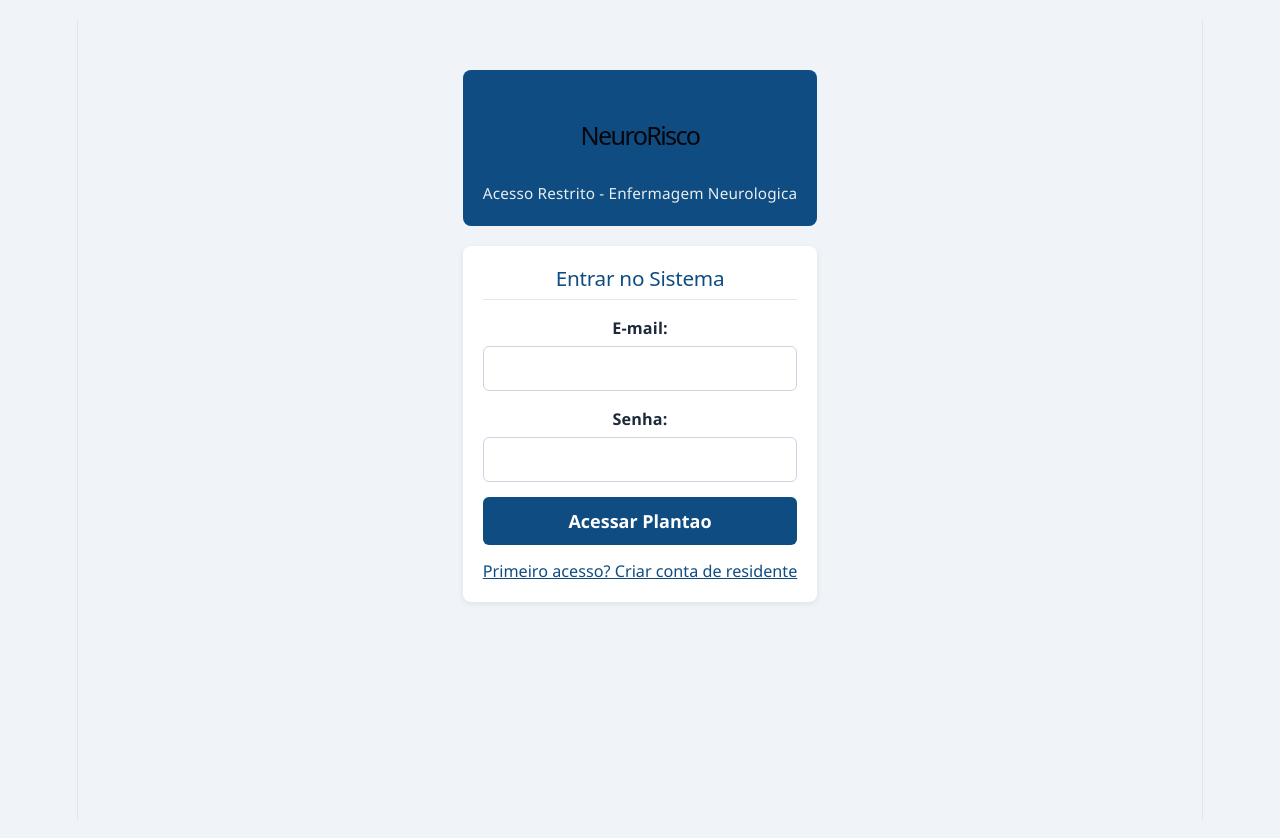
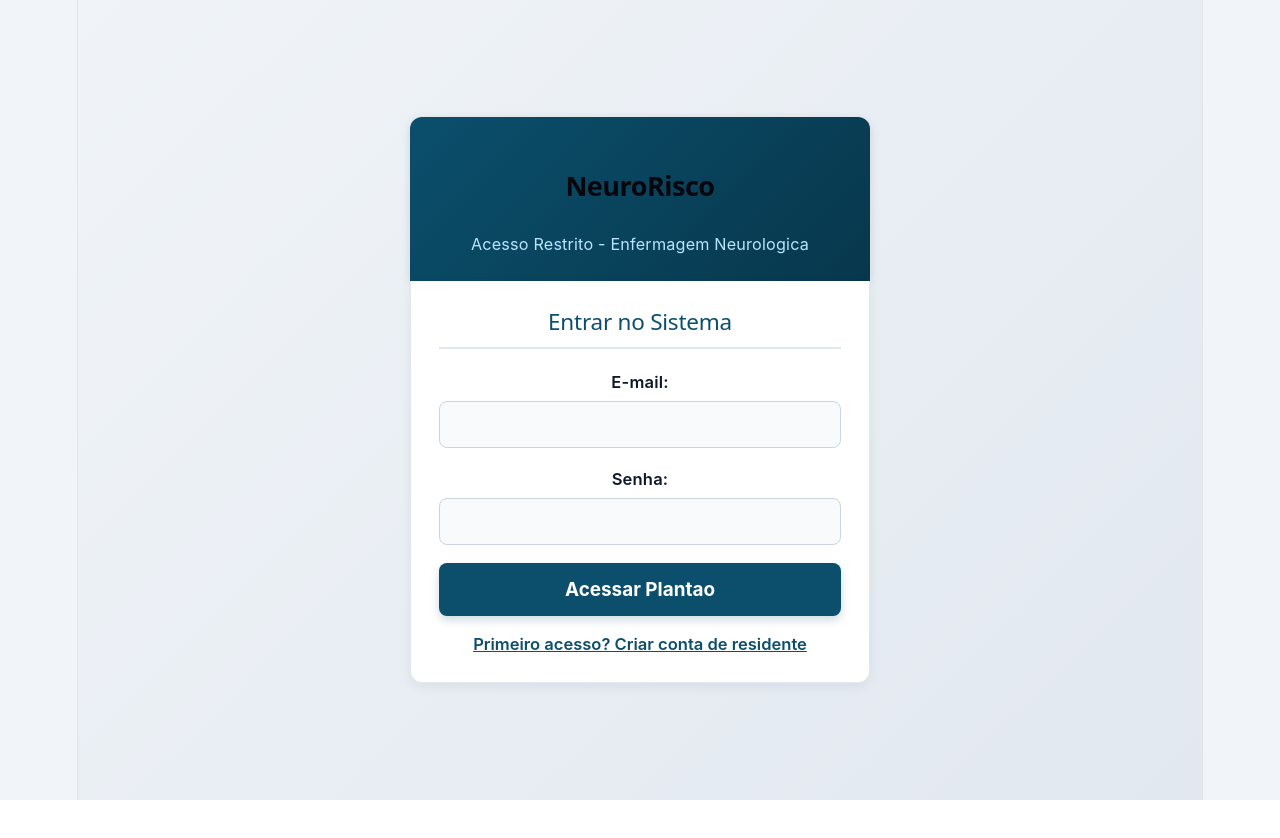
Before and after one commit to evertonferreiraazevedo/neuro-risco, a React app in the folder frontend/: page / in a window 1280 px wide. After the commit the page ends 800 px from the top, so only its background shows below. Built offline with nearby package versions, Linux system fonts and the light colour scheme; no server answers; the HTML template or start-up script is replaced by a standard one.

Commit message:
Prepara projeto para add cadastro de paciente e historio de atendimento de enfermeiro

```diff
--- a/frontend/src/App.css
+++ b/frontend/src/App.css
@@ -1,41 +1,436 @@
-* { box-sizing: border-box; margin: 0; padding: 0; font-family: 'Segoe UI', Tahoma, Geneva, Verdana, sans-serif; }
-body { background-color: #f0f4f8; color: #1e293b; padding: 20px; }
-.container { max-width: 950px; margin: 0 auto; }
+/* ==========================================================================
+   RESET E VARIAVEIS DE COR (TEMA MEDICO / NEUROINTENSIVISMO)
+   ========================================================================== */
+:root {
+  --primaria: #0b4f6c;
+  --primaria-escura: #07374c;
+  --primaria-clara: #e0f2fe;
+  --fundo-pagina: #f1f5f9;
+  --fundo-card: #ffffff;
+  --texto-principal: #0f172a;
+  --texto-secundario: #475569;
+  --borda: #cbd5e1;
+  --borda-suave: #e2e8f0;
 
-/* Header e Navegacao */
-header { background-color: #0f4c81; color: white; padding: 20px; border-radius: 8px; margin-bottom: 20px; display: flex; justify-content: space-between; align-items: center; }
-header h1 { font-size: 1.4rem; }
-header p { font-size: 0.85rem; opacity: 0.9; }
-.btn-sair { background-color: #dc2626; color: white; border: none; padding: 8px 14px; border-radius: 6px; cursor: pointer; font-weight: 600; }
+  --critico-bg: #fef2f2;
+  --critico-borda: #dc2626;
+  --critico-texto: #991b1b;
 
-/* Abas das Escalas */
-.tabs { display: flex; gap: 10px; margin-bottom: 20px; flex-wrap: wrap; }
-.tab-btn { flex: 1; min-width: 140px; padding: 12px; border: 1px solid #cbd5e1; background: white; border-radius: 6px; font-weight: 600; cursor: pointer; color: #475569; transition: 0.2s; }
-.tab-btn.ativa { background-color: #0f4c81; color: white; border-color: #0f4c81; }
+  --alerta-bg: #fffbeb;
+  --alerta-borda: #d97706;
+  --alerta-texto: #92400e;
 
-/* Cards e Formularios */
-.card { background: white; padding: 20px; border-radius: 8px; box-shadow: 0 2px 6px rgba(0,0,0,0.08); margin-bottom: 20px; }
-.card h2 { font-size: 1.15rem; color: #0f4c81; margin-bottom: 15px; border-bottom: 1px solid #e2e8f0; padding-bottom: 8px; }
-.grid-2 { display: grid; grid-template-columns: 1fr 1fr; gap: 15px; margin-bottom: 15px; }
-.form-group { margin-bottom: 15px; }
-label { display: block; font-weight: 600; margin-bottom: 5px; font-size: 0.9rem; }
-input, select, textarea { width: 100%; padding: 10px; border: 1px solid #cbd5e1; border-radius: 6px; font-size: 0.95rem; }
+  --seguro-bg: #f0fdf4;
+  --seguro-borda: #16a34a;
+  --seguro-texto: #166534;
 
-/* Caixas de Resultado */
-.resultado-box { background-color: #f8fafc; border-left: 5px solid #0f4c81; padding: 15px; margin: 20px 0; border-radius: 4px; }
-.resultado-box.alto-risco { border-left-color: #dc2626; background-color: #fef2f2; }
-.resultado-box.moderado-risco { border-left-color: #d97706; background-color: #fffbeb; }
-.resultado-box.baixo-risco { border-left-color: #16a34a; background-color: #f0fdf4; }
+  --sombra-card: 0 4px 12px rgba(15, 23, 42, 0.06);
+}
 
-.btn-salvar { background-color: #0f4c81; color: white; border: none; padding: 12px 20px; font-size: 1rem; font-weight: bold; border-radius: 6px; cursor: pointer; width: 100%; }
-.btn-salvar:hover { background-color: #0a355c; }
+* {
+  box-sizing: border-box;
+  margin: 0;
+  padding: 0;
+  font-family: -apple-system, BlinkMacSystemFont, 'Segoe UI', Roboto, Oxygen, Ubuntu, Cantarell, sans-serif;
+}
 
-/* Historico e Botoes de Acao */
-.item-historico { border: 1px solid #e2e8f0; padding: 15px; border-radius: 6px; margin-bottom: 10px; display: flex; justify-content: space-between; align-items: center; gap: 10px; flex-wrap: wrap; }
-.acoes-historico { display: flex; gap: 8px; }
-.btn-copiar { background-color: #e2e8f0; color: #1e293b; border: none; padding: 8px 12px; border-radius: 4px; cursor: pointer; font-weight: 600; font-size: 0.85rem; }
-.btn-excluir { background-color: #fee2e2; color: #b91c1c; border: none; padding: 8px 12px; border-radius: 4px; cursor: pointer; font-weight: 600; font-size: 0.85rem; }
+html, body {
+  width: 100%;
+  min-height: 100vh;
+  background-color: var(--fundo-pagina);
+  color: var(--texto-principal);
+  -webkit-font-smoothing: antialiased;
+}
 
-/* Tela de Login */
-.login-container { max-width: 420px; margin: 50px auto; }
-.link-alternar { background: none; border: none; color: #0f4c81; text-decoration: underline; cursor: pointer; margin-top: 15px; display: block; width: 100%; text-align: center; font-size: 0.9rem; }
+/* ==========================================================================
+   CONTAINER PRINCIPAL (TELA TODA NO DESKTOP)
+   ========================================================================== */
+.container {
+  width: 100%;
+  max-width: 100%;
+  min-height: 100vh;
+  padding: 0 0 40px 0;
+}
+
+/* ==========================================================================
+   CABECALHO FIXO E MODERNO
+   ========================================================================== */
+header {
+  background: linear-gradient(135deg, var(--primaria) 0%, var(--primaria-escura) 100%);
+  color: white;
+  padding: 18px 32px;
+  display: flex;
+  justify-content: space-between;
+  align-items: center;
+  box-shadow: 0 2px 10px rgba(0, 0, 0, 0.12);
+  margin-bottom: 24px;
+}
+
+header h1 {
+  font-size: 1.5rem;
+  font-weight: 700;
+  letter-spacing: -0.5px;
+}
+
+header p {
+  font-size: 0.9rem;
+  color: #bae6fd;
+  margin-top: 2px;
+}
+
+.btn-sair {
+  background-color: rgba(255, 255, 255, 0.15);
+  color: white;
+  border: 1px solid rgba(255, 255, 255, 0.3);
+  padding: 8px 18px;
+  border-radius: 8px;
+  cursor: pointer;
+  font-weight: 600;
+  font-size: 0.9rem;
+  transition: all 0.2s ease;
+}
+
+.btn-sair:hover {
+  background-color: #dc2626;
+  border-color: #dc2626;
+}
+
+/* ==========================================================================
+   MENU DE ABAS DAS ESCALAS
+   ========================================================================== */
+.tabs {
+  display: flex;
+  gap: 12px;
+  padding: 0 32px;
+  margin-bottom: 24px;
+  overflow-x: auto;
+  scrollbar-width: none;
+}
+
+.tabs::-webkit-scrollbar {
+  display: none;
+}
+
+.tab-btn {
+  flex: 1;
+  min-width: 160px;
+  padding: 14px 18px;
+  border: 1px solid var(--borda);
+  background: var(--fundo-card);
+  border-radius: 10px;
+  font-weight: 600;
+  font-size: 0.95rem;
+  cursor: pointer;
+  color: var(--texto-secundario);
+  transition: all 0.2s ease;
+  box-shadow: 0 1px 3px rgba(0, 0, 0, 0.04);
+  white-space: nowrap;
+}
+
+.tab-btn:hover {
+  border-color: var(--primaria);
+  color: var(--primaria);
+}
+
+.tab-btn.ativa {
+  background-color: var(--primaria);
+  color: white;
+  border-color: var(--primaria);
+  box-shadow: 0 4px 10px rgba(11, 79, 108, 0.25);
+}
+
+/* ==========================================================================
+   CARDS E FORMULARIOS (LAYOUT AMPLO)
+   ========================================================================== */
+.card {
+  background: var(--fundo-card);
+  padding: 28px;
+  border-radius: 12px;
+  box-shadow: var(--sombra-card);
+  margin: 0 32px 24px 32px;
+  border: 1px solid var(--borda-suave);
+}
+
+.card h2 {
+  font-size: 1.25rem;
+  color: var(--primaria);
+  margin-bottom: 20px;
+  border-bottom: 2px solid var(--borda-suave);
+  padding-bottom: 12px;
+}
+
+.grid-2 {
+  display: grid;
+  grid-template-columns: repeat(2, 1fr);
+  gap: 18px;
+  margin-bottom: 18px;
+}
+
+.form-group {
+  margin-bottom: 18px;
+}
+
+label {
+  display: block;
+  font-weight: 600;
+  margin-bottom: 6px;
+  font-size: 0.92rem;
+  color: var(--texto-principal);
+}
+
+input, select, textarea {
+  width: 100%;
+  padding: 12px 14px;
+  border: 1px solid var(--borda);
+  border-radius: 8px;
+  font-size: 1rem;
+  background-color: #f8fafc;
+  color: var(--texto-principal);
+  transition: border-color 0.2s, box-shadow 0.2s, background-color 0.2s;
+}
+
+input:focus, select:focus, textarea:focus {
+  outline: none;
+  border-color: var(--primaria);
+  background-color: #ffffff;
+  box-shadow: 0 0 0 3px rgba(11, 79, 108, 0.15);
+}
+
+/* ==========================================================================
+   CAIXAS DE RESULTADO E CONDUTAS CLINICAS
+   ========================================================================== */
+.resultado-box {
+  background-color: #f8fafc;
+  border-left: 6px solid var(--primaria);
+  padding: 20px;
+  margin: 24px 0;
+  border-radius: 8px;
+  transition: all 0.3s ease;
+}
+
+.resultado-box h3 {
+  font-size: 1.2rem;
+  margin-bottom: 6px;
+}
+
+.resultado-box ul {
+  margin-left: 20px;
+  margin-top: 10px;
+}
+
+.resultado-box li {
+  margin-bottom: 6px;
+  line-height: 1.4;
+}
+
+.resultado-box.alto-risco {
+  border-left-color: var(--critico-borda);
+  background-color: var(--critico-bg);
+  color: var(--critico-texto);
+}
+
+.resultado-box.moderado-risco {
+  border-left-color: var(--alerta-borda);
+  background-color: var(--alerta-bg);
+  color: var(--alerta-texto);
+}
+
+.resultado-box.baixo-risco {
+  border-left-color: var(--seguro-borda);
+  background-color: var(--seguro-bg);
+  color: var(--seguro-texto);
+}
+
+/* ==========================================================================
+   BOTOES PRINCIPAIS E DE ACAO
+   ========================================================================== */
+.btn-salvar {
+  background-color: var(--primaria);
+  color: white;
+  border: none;
+  padding: 15px 24px;
+  font-size: 1.05rem;
+  font-weight: 700;
+  border-radius: 8px;
+  cursor: pointer;
+  width: 100%;
+  transition: background-color 0.2s, transform 0.1s;
+  box-shadow: 0 4px 10px rgba(11, 79, 108, 0.2);
+}
+
+.btn-salvar:hover {
+  background-color: var(--primaria-escura);
+}
+
+.btn-salvar:active {
+  transform: scale(0.99);
+}
+
+/* ==========================================================================
+   HISTORICO DE AVALIACOES
+   ========================================================================== */
+.item-historico {
+  border: 1px solid var(--borda-suave);
+  background-color: #fcfdfe;
+  padding: 18px;
+  border-radius: 10px;
+  margin-bottom: 12px;
+  display: flex;
+  justify-content: space-between;
+  align-items: center;
+  gap: 16px;
+  transition: border-color 0.2s;
+}
+
+.item-historico:hover {
+  border-color: var(--primaria);
+}
+
+.acoes-historico {
+  display: flex;
+  gap: 10px;
+  flex-shrink: 0;
+}
+
+.btn-copiar {
+  background-color: var(--primaria-clara);
+  color: var(--primaria-escura);
+  border: 1px solid #bae6fd;
+  padding: 10px 14px;
+  border-radius: 6px;
+  cursor: pointer;
+  font-weight: 600;
+  font-size: 0.88rem;
+  transition: all 0.2s;
+}
+
+.btn-copiar:hover {
+  background-color: var(--primaria);
+  color: white;
+}
+
+.btn-excluir {
+  background-color: #fee2e2;
+  color: #b91c1c;
+  border: 1px solid #fecaca;
+  padding: 10px 14px;
+  border-radius: 6px;
+  cursor: pointer;
+  font-weight: 600;
+  font-size: 0.88rem;
+  transition: all 0.2s;
+}
+
+.btn-excluir:hover {
+  background-color: #dc2626;
+  color: white;
+}
+
+/* ==========================================================================
+   TELA DE LOGIN CENTRALIZADA E RESPONSIVA
+   ========================================================================== */
+.login-container {
+  width: 100%;
+  min-height: 100vh;
+  display: flex;
+  flex-direction: column;
+  justify-content: center;
+  align-items: center;
+  padding: 20px;
+  background: linear-gradient(135deg, #f0f4f8 0%, #e2e8f0 100%);
+}
+
+.login-container header {
+  width: 100%;
+  max-width: 460px;
+  border-radius: 12px 12px 0 0;
+  margin-bottom: 0;
+  padding: 24px;
+}
+
+.login-container .card {
+  width: 100%;
+  max-width: 460px;
+  margin: 0;
+  border-radius: 0 0 12px 12px;
+  border-top: none;
+}
+
+.link-alternar {
+  background: none;
+  border: none;
+  color: var(--primaria);
+  text-decoration: underline;
+  cursor: pointer;
+  margin-top: 18px;
+  display: block;
+  width: 100%;
+  text-align: center;
+  font-size: 0.92rem;
+  font-weight: 600;
+}
+
+/* ==========================================================================
+   RESPONSIVIDADE PARA CELULARES E TABLETS (TELAS MENORES QUE 768PX)
+   ========================================================================== */
+@media (max-width: 768px) {
+  header {
+    padding: 16px;
+    margin-bottom: 16px;
+  }
+
+  header h1 {
+    font-size: 1.25rem;
+  }
+
+  .tabs {
+    padding: 0 16px;
+    margin-bottom: 16px;
+    gap: 8px;
+  }
+
+  .tab-btn {
+    min-width: 135px;
+    padding: 12px 14px;
+    font-size: 0.88rem;
+  }
+
+  .card {
+    margin: 0 12px 16px 12px;
+    padding: 18px;
+    border-radius: 10px;
+  }
+
+  .card h2 {
+    font-size: 1.1rem;
+  }
+
+  /* Transforma grids de 2 colunas em 1 coluna no celular */
+  .grid-2 {
+    grid-template-columns: 1fr;
+    gap: 12px;
+  }
+
+  /* Evita zoom automatico indesejado no iPhone ao clicar em inputs */
+  input, select, textarea {
+    font-size: 16px;
+    padding: 12px;
+  }
+
+  /* Ajusta os cards do historico para empilhar os botoes embaixo */
+  .item-historico {
+    flex-direction: column;
+    align-items: flex-start;
+  }
+
+  .acoes-historico {
+    width: 100%;
+    margin-top: 8px;
+  }
+
+  .btn-copiar, .btn-excluir {
+    flex: 1;
+    text-align: center;
+    padding: 12px;
+  }
+}
```
Also changed, not shown: frontend/src/components/Paciente.jsx (added), frontend/src/components/Perfil.jsx (added), 2 other files (tests, documents, lock files or other folders).
